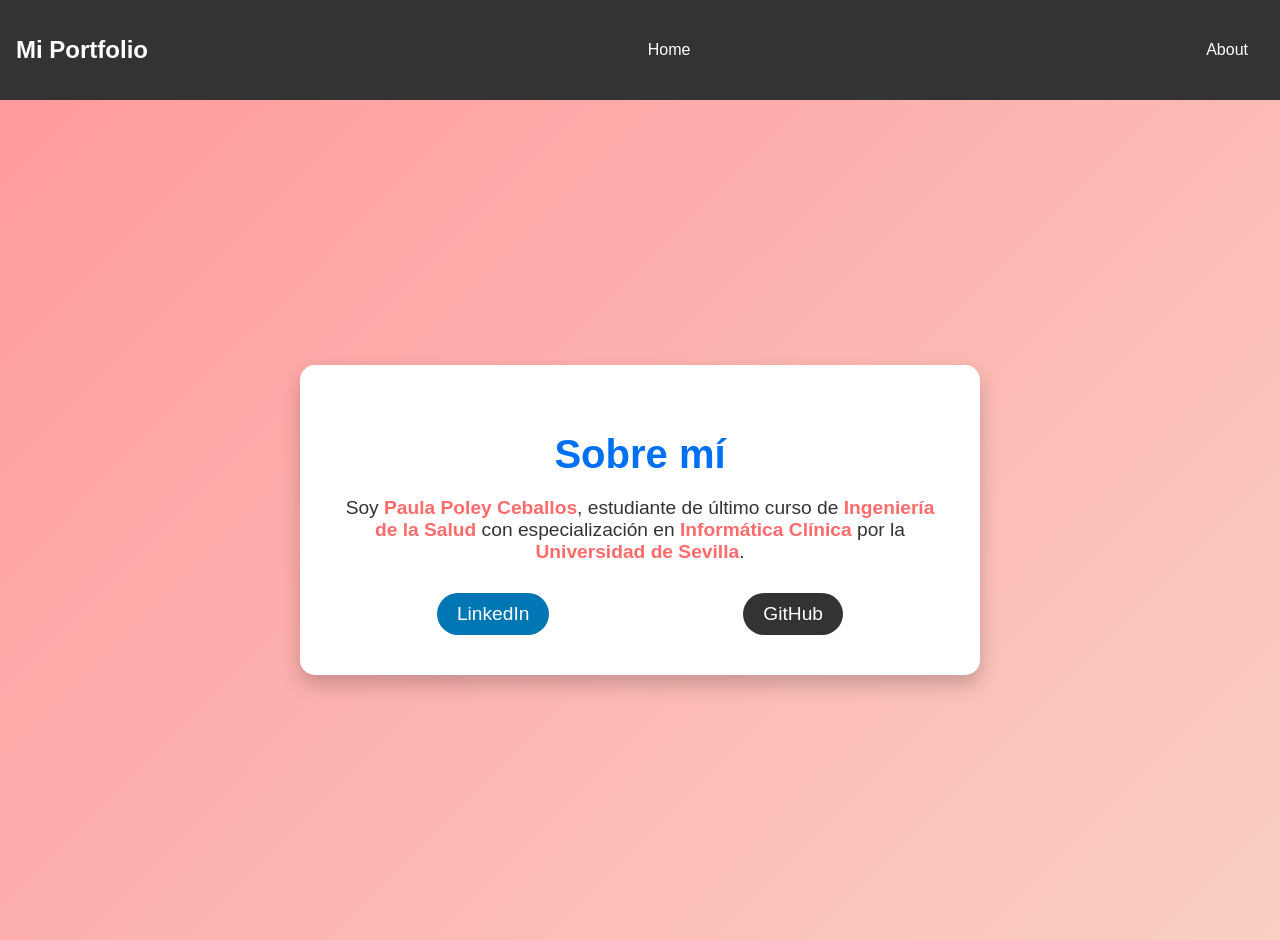
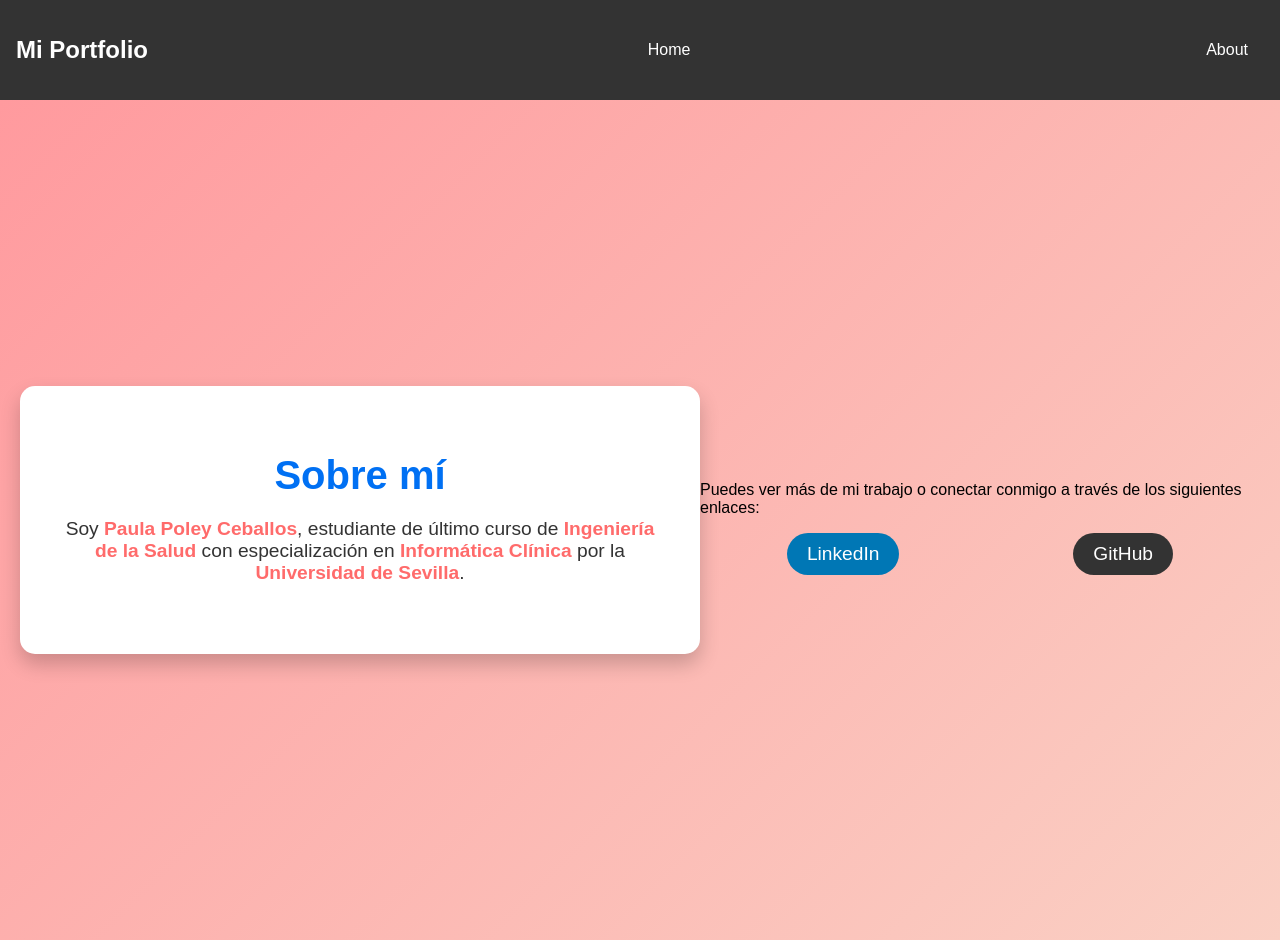
Before and after one commit to paulapoley/portfoliopaulapoley, a React (Create React App) app: page /about in a window 1280 px wide. Built offline with nearby package versions, Linux system fonts and the light colour scheme.

Commit message:
Update About.jsx

```diff
--- a/src/pages/About.jsx
+++ b/src/pages/About.jsx
@@ -8,6 +8,11 @@ const About = () => {
         <h1 className="about-title">Sobre mí</h1>
         <p className="about-text">
           Soy <span className="highlight">Paula Poley Ceballos</span>, estudiante de último curso de <span className="highlight">Ingeniería de la Salud</span> con especialización en <span className="highlight">Informática Clínica</span> por la <span className="highlight">Universidad de Sevilla</span>.
+        </p>
+      </div>
+      <div className="about-links-container">
+        <p className="about-links-intro">
+          Puedes ver más de mi trabajo o conectar conmigo a través de los siguientes enlaces:
         </p>
         <div className="about-links">
           <a href="https://www.linkedin.com/in/paulapoley/" className="about-link linkedin" target="_blank" rel="noopener noreferrer">
```
